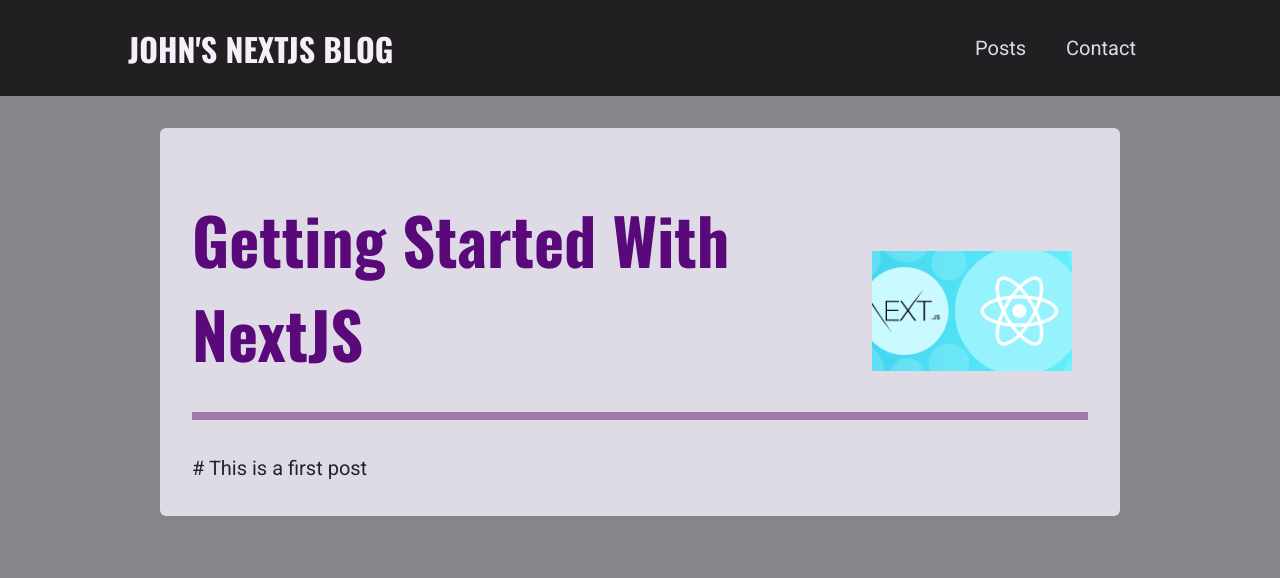
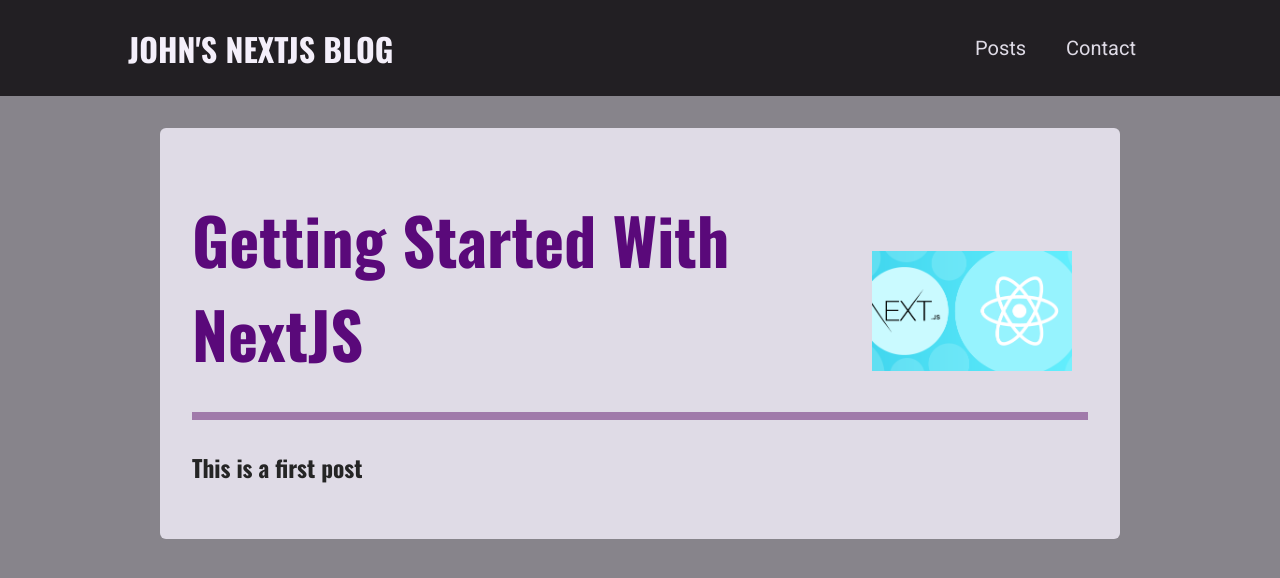
Before and after one commit to jeandre-visser/nextjs-course-blog, a Next.js app: page /posts/getting-started-with-nextjs in a window 1280 px wide. Shown: the top 578 px of the page. Built offline with nearby package versions, Linux system fonts and the light colour scheme.

Commit message:
Use react markdown

```diff
--- a/components/posts/post-detail/post-content.js
+++ b/components/posts/post-detail/post-content.js
@@ -1,13 +1,14 @@
 import React from 'react';
 import PostHeader from './post-header';
 import classes from './post-content.module.css';
+import { ReactMarkdown } from 'react-markdown/lib/react-markdown';
 
 const DUMMY_POST = {
   slug: 'getting-started-with-nextjs',
   title: 'Getting Started With NextJS',
   image: 'getting-started-nextjs.png',
   date: '2022-02-10',
-  content: '# This is a first post',
+  content: '### This is a first post',
 };
 
 const PostContent = () => {
@@ -16,7 +17,7 @@ const PostContent = () => {
   return (
     <article className={classes.content}>
       <PostHeader title={DUMMY_POST.title} image={imagePath} />
-      {DUMMY_POST.content}
+      <ReactMarkdown>{DUMMY_POST.content}</ReactMarkdown>
     </article>
   );
 };
--- a/package.json
+++ b/package.json
@@ -13,6 +13,7 @@
     "eslint-config-next": "13.3.0",
     "next": "13.3.0",
     "react": "18.2.0",
-    "react-dom": "18.2.0"
+    "react-dom": "18.2.0",
+    "react-markdown": "^8.0.7"
   }
 }
```
Also changed, not shown: 1 other file (tests, documents, lock files or other folders).
